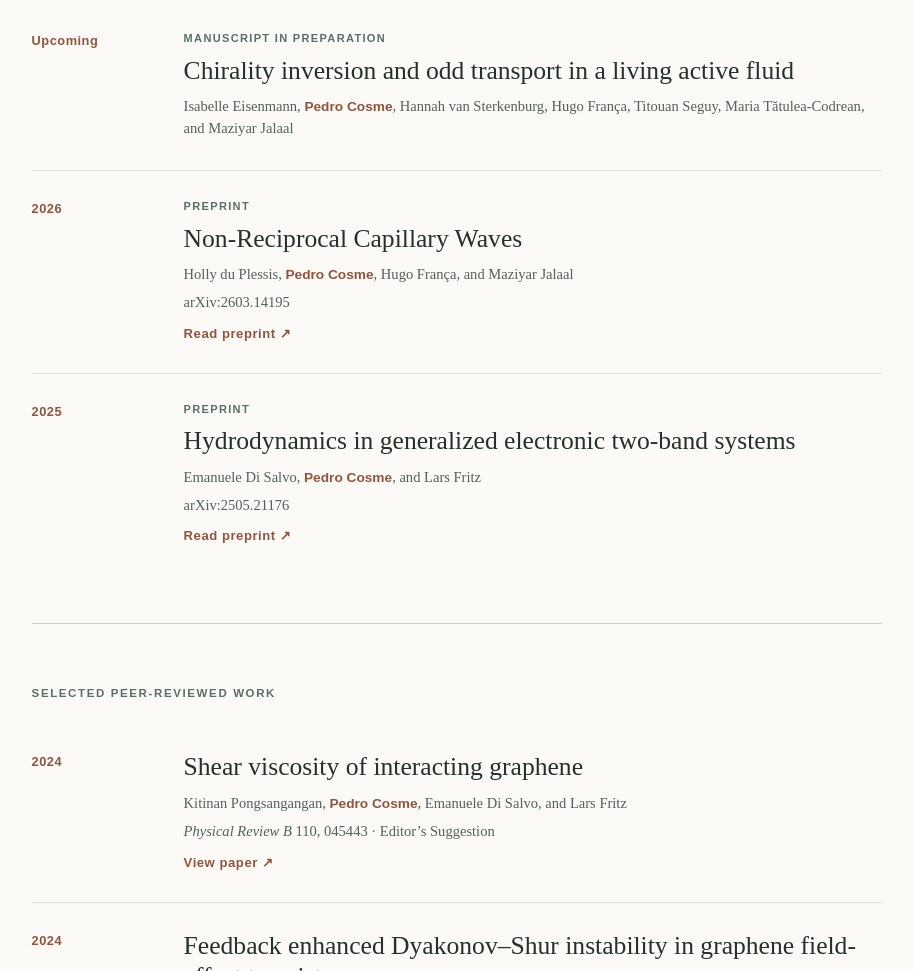
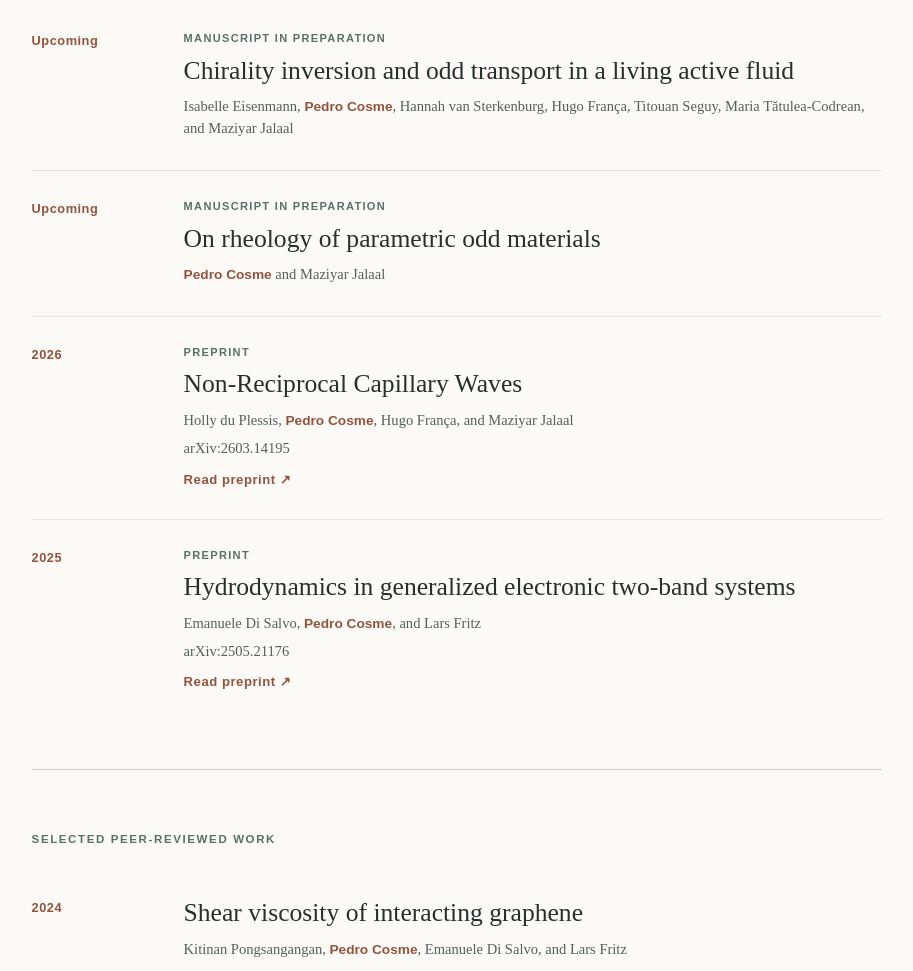
Before and after one commit to pcosme/pcosme.github.io, a plain HTML site: page publications.html in a window 1280 px wide. Shown: the part 969-1940 px from the top of the page, without its empty margins (308-1221 px from the left). Drawn offline with Linux system fonts and the light colour scheme.

Commit message:
added odd rheology paper to the publications

```diff
--- a/publications.html
+++ b/publications.html
@@ -79,7 +79,16 @@
                             </p>
                         </div>
                     </article>
-
+                    <article class="publication-entry">
+                        <div class="publication-year">Upcoming</div>
+                        <div>
+                            <p class="publication-status">Manuscript in preparation</p>
+                            <h3>On rheology of parametric odd  materials</h3>
+                            <p class="publication-authors">
+                                <strong class="author-self">Pedro Cosme</strong> and Maziyar Jalaal
+                            </p>
+                        </div>
+                    </article>
                     <article class="publication-entry">
                         <div class="publication-year">2026</div>
                         <div>
```
